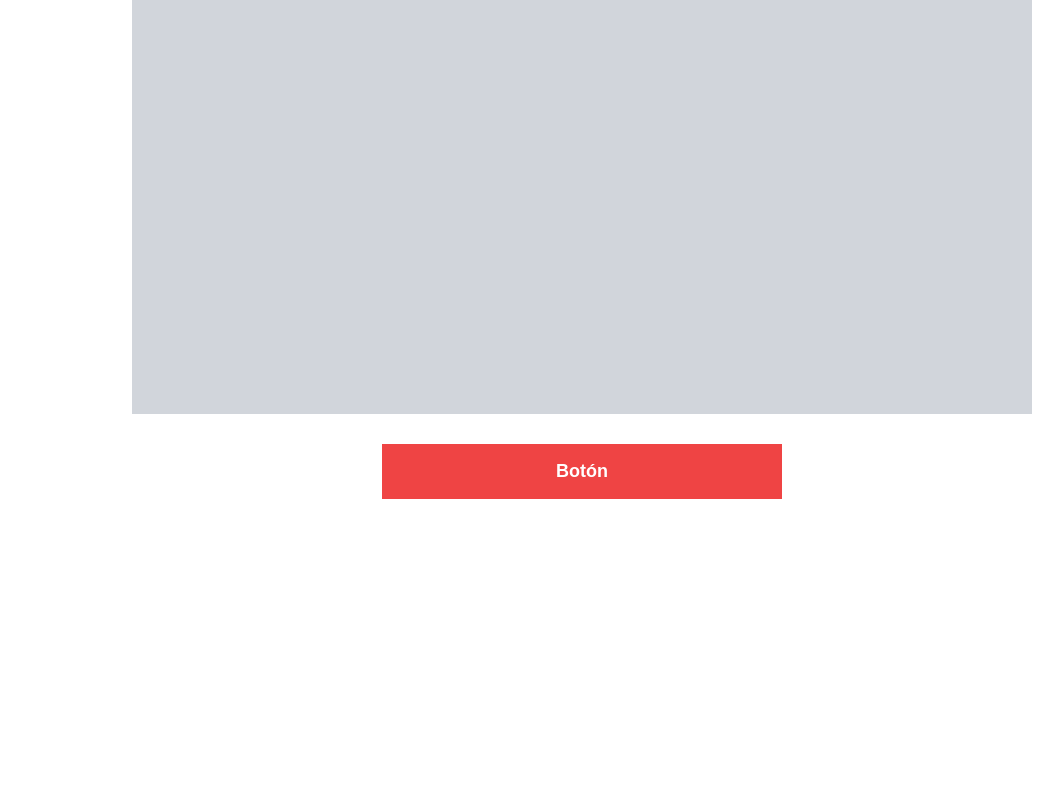
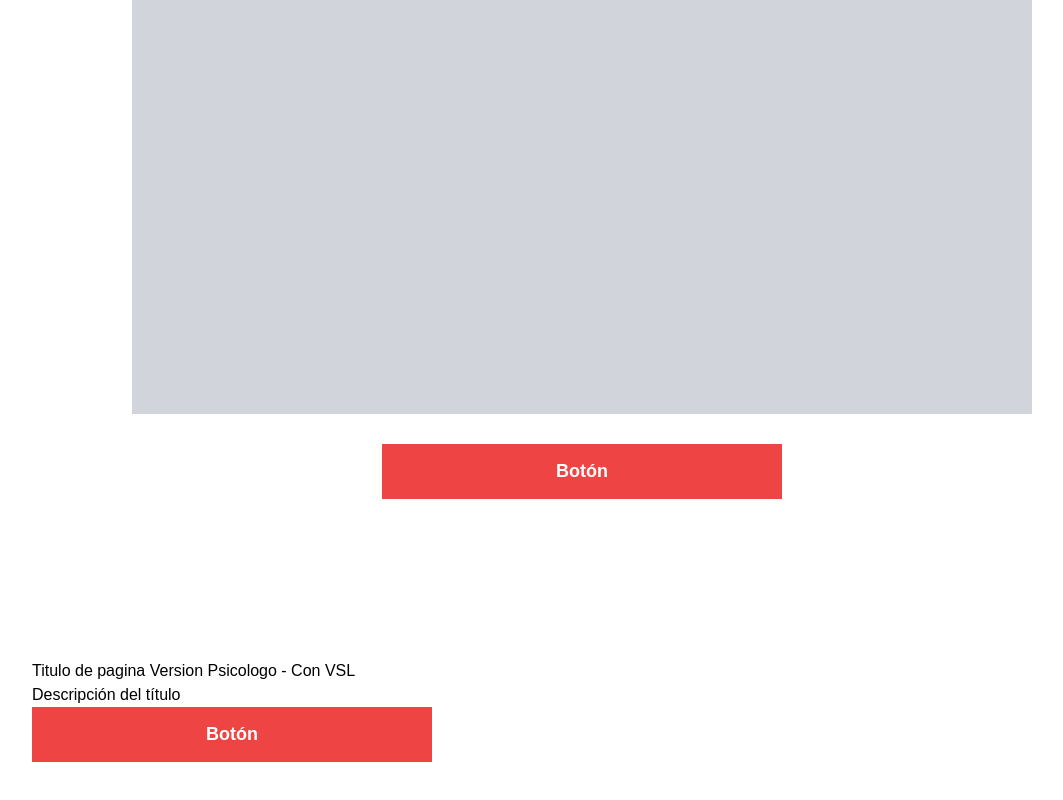
Before and after one commit to JTM-programming/JTMIA, a Next.js app: page / in a window 1280 px wide. Shown: the part 392-1192 px from the top of the page, without its empty margins (58-1121 px from the left). Before the commit the page ends 971 px from the top, so only its background shows below. Built offline with nearby package versions, Linux system fonts and the light colour scheme; no server answers.

Commit message:
Avnaces Seccion Banner

```diff
--- a/app/page.tsx
+++ b/app/page.tsx
@@ -1,5 +1,6 @@
 "use client";
 
+import Banner from "@/components/sections/Banner";
 import Header from "@/components/sections/Header";
 import Hero from "@/components/sections/Hero";
 import axios from "axios";
@@ -20,6 +21,7 @@ export default function Home() {
     <>
       <Header />
       <Hero />
+      <Banner/>
     </>
   );
 }
--- a/components/CustomButton.tsx
+++ b/components/CustomButton.tsx
@@ -11,7 +11,7 @@ const CustomButton: React.FC<CustomButtonProps> = ({customClasses}) => {
 			<a
 				href="#!"
 				className={`
-					p-[14px] text-[18px] font-semibold w-[400px] max-w-full block text-center
+					bg-red-500 text-white p-[14px] text-[18px] font-semibold w-[400px] max-w-full block text-center
 					${customClasses}
 				`}
 			>Botón</a>
--- /dev/null
+++ b/components/sections/Banner.tsx
@@ -0,0 +1,17 @@
+import CustomButton from '../CustomButton'
+const Banner = () => {
+    return (
+        <section className='py-[80px]'>
+            <div className="jtm-container">
+                <h2>
+                    Titulo de pagina Version Psicologo - Con VSL
+                </h2>
+                <p>
+                    Descripción del título
+                </p>
+                <CustomButton/>
+            </div>
+        </section>
+    )
+}
+export default Banner
```
